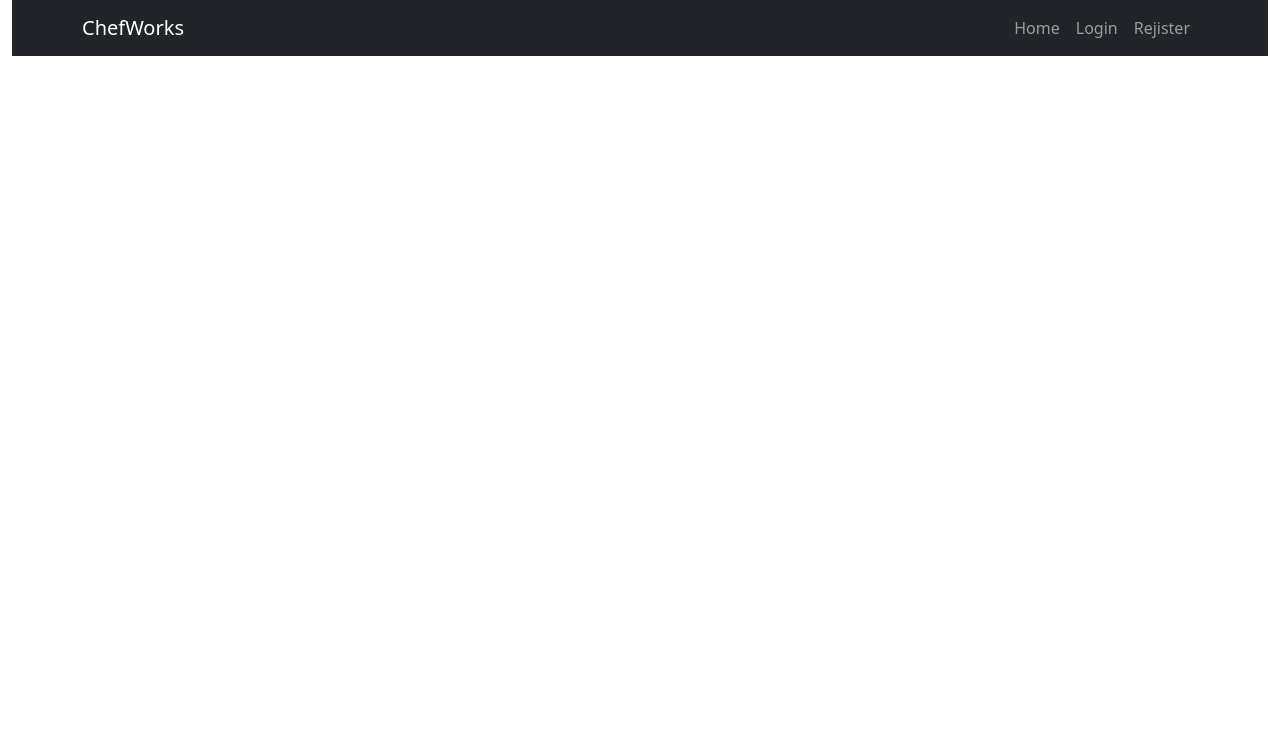
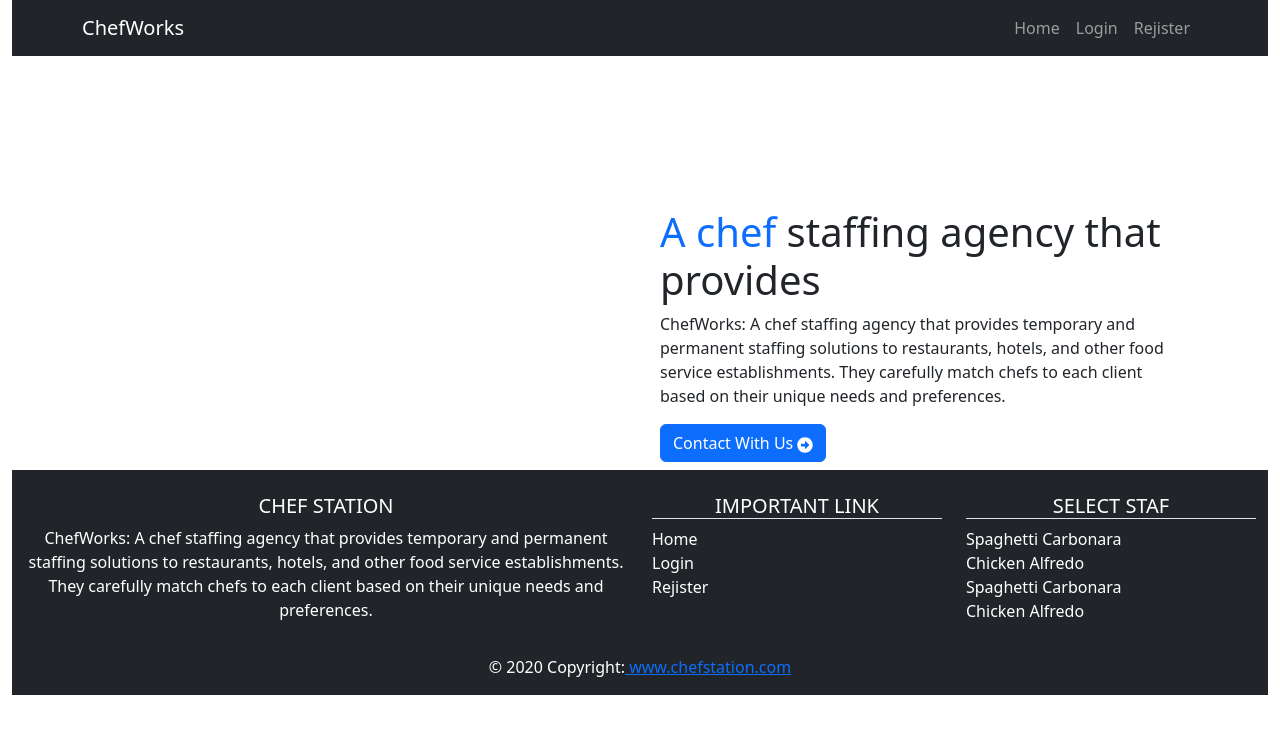
Before and after one commit to MdRaihanAli/chef_station, a React (Vite) app: page /recipies in a window 1280 px wide. Shown: the top 734 px of the page. Built offline with nearby package versions, Linux system fonts and the light colour scheme; no server answers.

Commit message:
footer add

```diff
--- /dev/null
+++ b/src/component/Footer/Footer.jsx
@@ -0,0 +1,45 @@
+import React from "react"
+import { NavLink } from "react-router-dom"
+
+const Footer = () => <footer className="page-footer bg-dark text-white font-small blue pt-4">
+    <div className="container-fluid text-center text-md-left">
+        <div className="row">
+            <div className="col-md-6 mt-md-0 mt-3">
+                <h5 className="text-uppercase">
+                    Chef Station
+                </h5>
+                <p>ChefWorks: A chef staffing agency that provides temporary and permanent staffing solutions to restaurants, hotels, and other food service establishments. They carefully match chefs to each client based on their unique needs and preferences.</p>
+            </div>
+
+            <hr className="clearfix w-100 d-md-none pb-0" />
+
+            <div className="col-md-3 mb-md-0 mb-3">
+                <h5 className="text-uppercase border-bottom">Important Link</h5>
+                <ul className="list-unstyled text-start  ">
+                    <li><NavLink className='nav-link' to='/'>Home</NavLink></li>
+                    <li><NavLink className='nav-link' to='/recipies/login'>Login</NavLink></li>
+                    <li><NavLink className='nav-link' to='/recipies/rejister'>Rejister</NavLink></li>
+
+                </ul>
+            </div>
+
+            <div className="col-md-3 mb-md-0 mb-3">
+                <h5 className="text-uppercase border-bottom">Select Staf</h5>
+                <ul className="list-unstyled text-start ">
+                    <li><NavLink className='nav-link' to='/'>Spaghetti Carbonara</NavLink></li>
+                    <li><NavLink className='nav-link' to='/recipies/login'>Chicken Alfredo</NavLink></li>
+                    <li><NavLink className='nav-link' to='/recipies/rejister'>Spaghetti Carbonara</NavLink></li>
+                    <li><NavLink className='nav-link' to='/recipies/rejister'>Chicken Alfredo</NavLink></li>
+
+                </ul>
+            </div>
+        </div>
+    </div>
+
+    <div className="footer-copyright text-center py-3">© 2020 Copyright:
+        <a href="https://mdbootstrap.com/"> www.chefstation.com</a>
+    </div>
+
+</footer>
+
+export default Footer
--- a/src/component/Hero/LeftHero.jsx
+++ b/src/component/Hero/LeftHero.jsx
@@ -3,7 +3,7 @@ import { FaArrowAltCircleRight, FaBeer } from 'react-icons/fa';
 
 function LeftHero() {
   return (
-    <div className='mt-lg-5 p pt-lg-5 p-2'>
+    <div className='mt-lg-5 p  p-2'>
         <h1 className='mt-md-5 pt-md-5'> <span className="text-primary">A chef </span> staffing agency that provides</h1>
         <p>ChefWorks: A chef staffing agency that provides temporary and permanent staffing solutions to restaurants, hotels, and other food service establishments. They carefully match chefs to each client based on their unique needs and preferences.</p>
         <button className='btn btn-primary'>Contact With Us  <FaArrowAltCircleRight /> </button>
--- a/src/component/Login/Login.jsx
+++ b/src/component/Login/Login.jsx
@@ -57,7 +57,7 @@ function Login() {
 
     return (
         <div >
-            <Card className='mx-auto mt-md-5' style={{ maxWidth: '18rem' }}>
+            <Card className='mx-auto my-md-5' style={{ maxWidth: '18rem' }}>
                 <Card.Body>
                     <h3>please Login Here</h3>
                     <Form onSubmit={loginHandel}>
--- a/src/component/PrivetRoute/PrivetRoute.jsx
+++ b/src/component/PrivetRoute/PrivetRoute.jsx
@@ -15,7 +15,7 @@ function PrivetRoute({children}) {
     if (user) {
        return children
     } else {
-       return <Navigate to='/recipies/login' state={{from: location}}></Navigate>
+       return <Navigate to='/recipies/login' state={{from: location}} replace></Navigate>
     }
 
 }
--- a/src/component/Rejister/Rejister.jsx
+++ b/src/component/Rejister/Rejister.jsx
@@ -35,7 +35,7 @@ const {createUser}=useContext(AuthContext)
 
     return (
         <div >
-            <Card className='mx-auto mt-md-5' style={{ maxWidth: '18rem' }}>
+            <Card className='mx-auto my-md-5' style={{ maxWidth: '18rem' }}>
                 <Card.Body>
                     <h3>please Rejister Here</h3>
                     <Form onSubmit={rejisterHandel}>
--- a/src/index.css
+++ b/src/index.css
@@ -1,6 +1,4 @@
-.active{
-    color: red;
-}
+
 
 .drforlt{
     color: aliceblue;
--- a/src/layout/Main.jsx
+++ b/src/layout/Main.jsx
@@ -4,6 +4,7 @@ import { Col, Container, Row } from 'react-bootstrap'
 import LeftHero from '../component/Hero/LeftHero'
 import Hero from '../component/Hero/Hero'
 import Chef from '../component/Chef/Chef'
+import Footer from '../component/Footer/Footer'
 
 function Main() {
     const bg_img = 'https://media.istockphoto.com/id/1165399909/photo/delicious-meal-on-a-black-plate-top-view-copy-space.jpg?s=612x612&w=0&k=20&c=vrMzS4pY_QjiDtCzpVE3ClKqbU636fb4CKH0nlsduC4='
@@ -31,6 +32,7 @@ function Main() {
                     </Row>
 
                 </Container>
+
             </Container>
 
             <div>
@@ -40,6 +42,7 @@ function Main() {
 
                 </Container>
             </div>
+            <Footer></Footer>
         </div>
     )
 }
--- a/src/layout/Recipes.jsx
+++ b/src/layout/Recipes.jsx
@@ -2,6 +2,8 @@ import React from 'react'
 import Header from '../component/Header/Header'
 import { Col, Container, Row } from 'react-bootstrap'
 import { Outlet } from 'react-router-dom'
+import Footer from '../component/Footer/Footer'
+import LeftHero from '../component/Hero/LeftHero'
 
 function Recipes() {
     return (
@@ -10,8 +12,17 @@ function Recipes() {
                 <Header></Header>
             </div>
             <Container className=''>
-                <Outlet></Outlet>
+                <Row className=''>
+                    <Col md="6">
+                        <Outlet></Outlet>
+                    </Col>
+                    <Col md="6">
+                        <LeftHero></LeftHero>
+                    </Col>
+                </Row>
+
             </Container>
+            <Footer></Footer>
         </Container>
     )
 }
```
